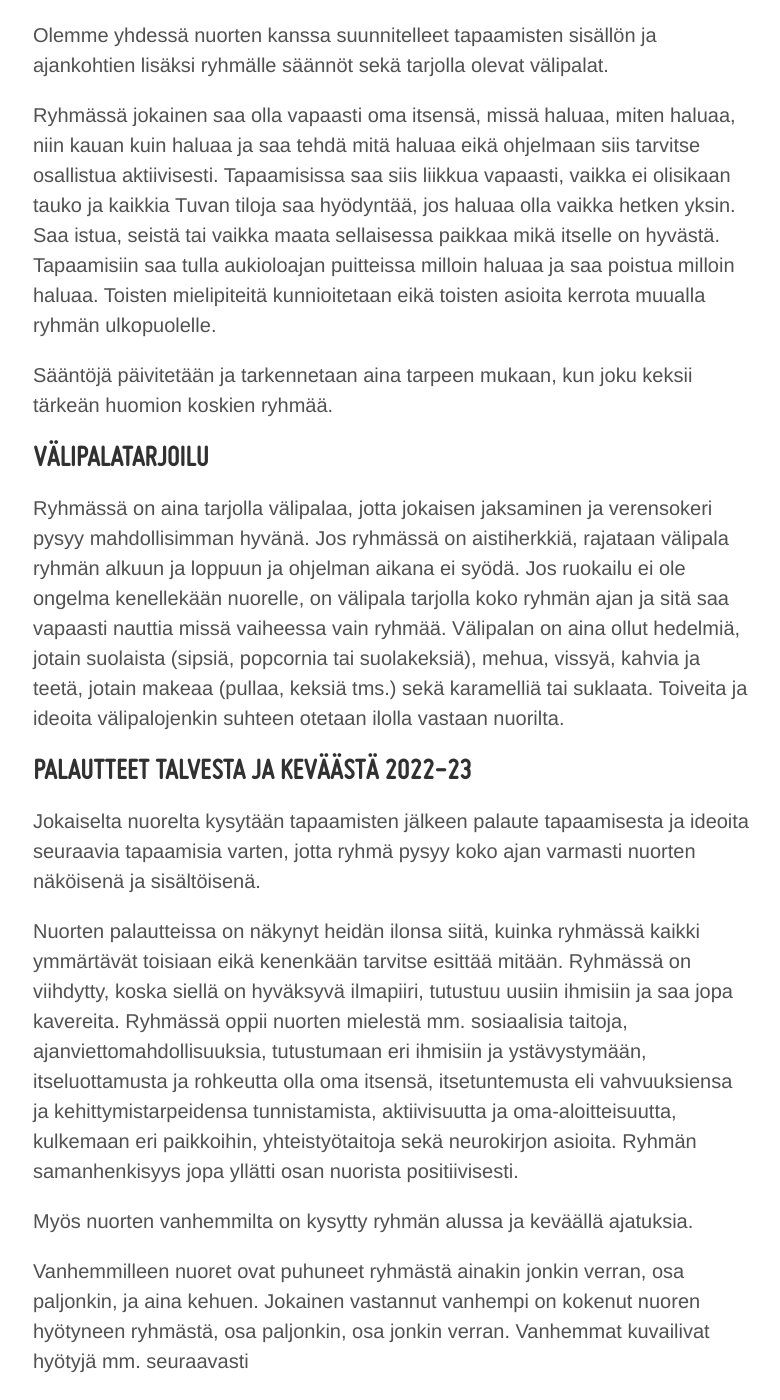
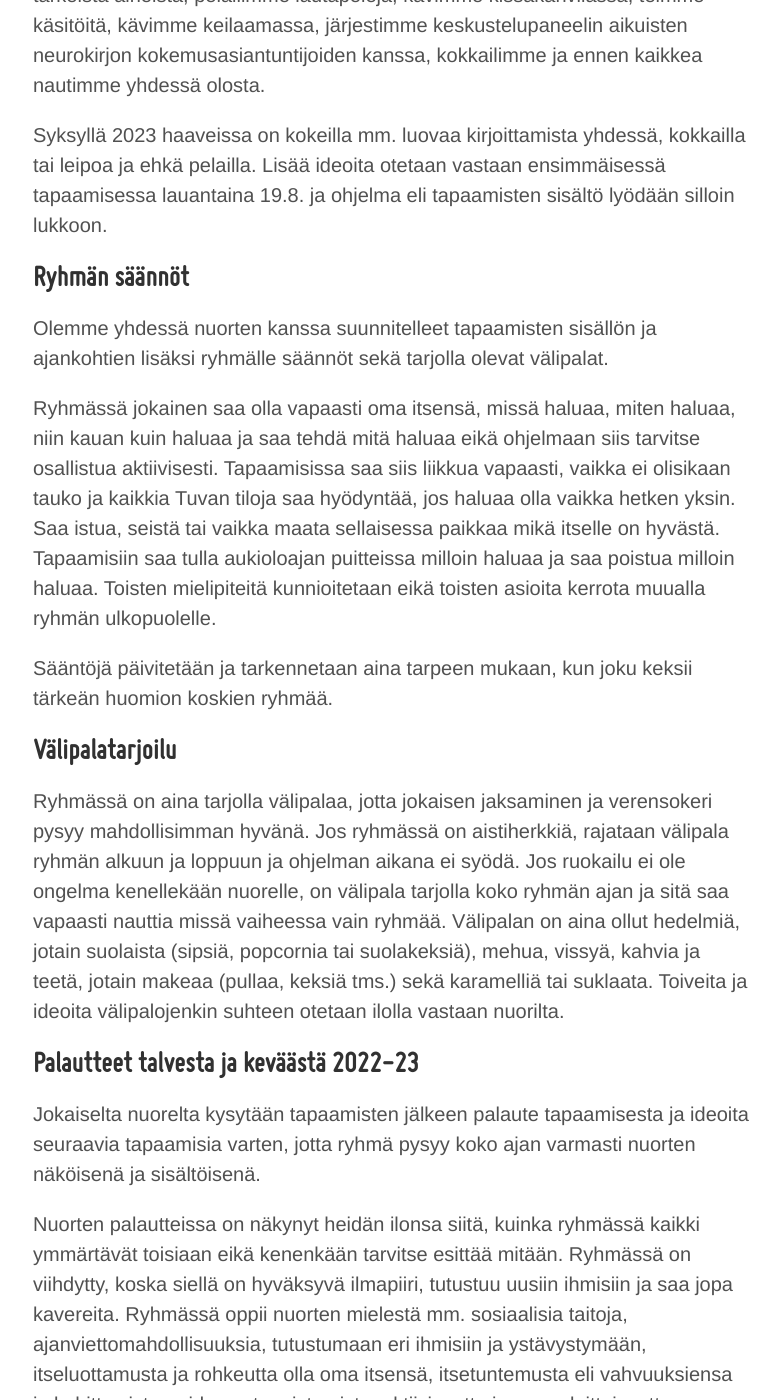
Before and after one commit to niinapiira/neppari.net, a Jekyll site: the page built from _posts/2023-08-04-ammatillisesti-ohjattu-vertaistukiryhma-nuorille.md, in a window 1280 px wide and 1400 px high, scrolled down 1072 px. Shown: the whole window, without its empty margins (247-1027 px from the left). Built offline with Jekyll 4.4.1, drawn with Linux system fonts in a browser that asks for light colours; some of the changed text lies outside the part shown.

Commit message:
Fix headings

```diff
--- a/_posts/2023-08-04-ammatillisesti-ohjattu-vertaistukiryhma-nuorille.md
+++ b/_posts/2023-08-04-ammatillisesti-ohjattu-vertaistukiryhma-nuorille.md
@@ -9,8 +11,7 @@
 
 Syksyllä 2023 haaveissa on kokeilla mm. luovaa kirjoittamista yhdessä, kokkailla tai leipoa ja ehkä pelailla. Lisää ideoita otetaan vastaan ensimmäisessä tapaamisessa lauantaina 19.8. ja ohjelma eli tapaamisten sisältö lyödään silloin lukkoon.
 
-
-## RYHMÄN SÄÄNNÖT
+## Ryhmän säännöt
 
 Olemme yhdessä nuorten kanssa suunnitelleet tapaamisten sisällön ja ajankohtien lisäksi ryhmälle säännöt sekä tarjolla olevat välipalat.
 
@@ -19,12 +20,12 @@
 Sääntöjä päivitetään ja tarkennetaan aina tarpeen mukaan, kun joku keksii tärkeän huomion koskien ryhmää.
 
 
-## VÄLIPALATARJOILU
+## Välipalatarjoilu
 
 Ryhmässä on aina tarjolla välipalaa, jotta jokaisen jaksaminen ja verensokeri pysyy mahdollisimman hyvänä. Jos ryhmässä on aistiherkkiä, rajataan välipala ryhmän alkuun ja loppuun ja ohjelman aikana ei syödä. Jos ruokailu ei ole ongelma kenellekään nuorelle, on välipala tarjolla koko ryhmän ajan ja sitä saa vapaasti nauttia missä vaiheessa vain ryhmää. Välipalan on aina ollut hedelmiä, jotain suolaista (sipsiä, popcornia tai suolakeksiä), mehua, vissyä, kahvia ja teetä, jotain makeaa (pullaa, keksiä tms.) sekä karamelliä tai suklaata. Toiveita ja ideoita välipalojenkin suhteen otetaan ilolla vastaan nuorilta.
 
 
-## PALAUTTEET TALVESTA JA KEVÄÄSTÄ 2022-23
+## Palautteet talvesta ja keväästä 2022-23
 
 Jokaiselta nuorelta kysytään tapaamisten jälkeen palaute tapaamisesta ja ideoita seuraavia tapaamisia varten, jotta ryhmä pysyy koko ajan varmasti nuorten näköisenä ja sisältöisenä.
 
@@ -48,7 +49,7 @@
 Ryhmän alkaessa suurin osa vastanneista vanhemmista kertoi, ettei monellakaan nuorella ollut vielä kokemusta vertaisten kanssa toimimisesta, ja että nuori on selkeästi kaivannut toimintaa sekä seuraa. Kaikki vanhemmat kokivat, että heidän nuorensa tarvitsee toimintakykyä edistävää toimintaa (esimerkiksi uusia kokemuksia, kotoa lähtemistä, sosiaalista kanssakäymistä) sekä nimenomaan ammatillisesti ohjattua yksilöllistä tukea tähän.
 
 
-## MIKSI TÄLLAINEN RYHMÄ?
+## Miksi tällainen ryhmä?
 
 Koko valmentaja urani alun ajan olin pohtinut neurokirjon nuorten tarvetta saada kuulua ryhmään, olla yhteyksissä toistensa kanssa sekä saada kokea iloa omanlaisesta osallistumisesta sosiaalisiin tilanteisiin. Olin vuorovaikutuksen ammattilaisena huomannut pääseväni helposti sisään mm. autisminkirjon nuorten maailmaan ja saavani sieltä käsin luotua vahvoja yhteyksiä ja suhteita. Ryhmiä jo vetäneenä innostuin perhevapailta palattuani etsimään jälleen yhteistyökumppania uuden nuorten ryhmän perustamiseen ja sain Ahjolan upean väen mukaani tähän tärkeään työhön.
 
@@ -63,6 +64,7 @@
 Olemme pyrkineet tarjoamaan nuorille luonnollisen ja elämän makuisen ryhmän, jossa sosiaalinen rohkeus ja itsetunto vahvistuvat turvallisen ammattiohjaajan, kokemusasiantuntijana toimivan apuohjaajan ja kannustavan vertaistuen voimin. Näin ryhmä toimii ponnahduslautana myös muihin sosiaalisiin tilanteisiin, esim. uuteen harrastukseen tai ryhmätoimintaan, jatko-opintoihin ja muihin ihmissuhteisiin.
 
 ### Ryhmässä korostuvia elementtejä lyhyesti:
+
 -	Ryhmä toteutetaan vertaisryhmä-periaatteella, joten nuoret saavat itse suunnitella (ohjaajien tuella ja avulla) ryhmän sisällön, tapaamisajat ja –paikat, keston yms.
 -	Ohjaajien tuki on ryhmässä vahvaa, mutta tarpeenmukaista. Me ohjaajat hoidamme mm. käytännön järjestelyt sekä organisoinnin ja ohjaamme ryhmän dynamiikkaa ja järjestelyitä.
 -	Ryhmä tarjoaa ystäviä, seuraa, tekemistä, tilaisuuden harjoitella sosiaalisia taitoja, turvallisen ammattiohjaajan ja kannustavan vertaistuen.
@@ -80,7 +82,7 @@
 -	Tärkeintä oli saada tulla kohdatuksi, hyväksytyksi ja arvostetuksi täysin sellaisena kuin on, myös neurokirjon piirteineen.
 
 
-## RYHMÄTOIMINNAN TAVOITTEET
+## Ryhmätoiminnan tavoitteet
 
 Syrjäytymisen ehkäisy, toimintakyvyn ylläpito sekä edistäminen.
 Ennaltaehkäisevää sekä korjaavaa, matalan kynnyksen vertaistukitoimintaa, jossa myös tavoitteellinen ja ammatillinen ohjaus sekä tuki.
@@ -98,7 +100,7 @@
 Nepsy-tietoa, ymmärrystä ja näkökulmaa sekä tukea!
 
 
-## RYHMÄN TOTEUTUS JA IDEOLOGIAT TAUSTALLA
+## Ryhmän toteutus ja ideologiat taustalla
 
 ### 1 Nuorten autonomian tukeminen ammatillisella ohjauksella
 
```
Also changed, not shown: other parts of _posts/2023-08-04-ammatillisesti-ohjattu-vertaistukiryhma-nuorille.md (+2 -2 lines).
